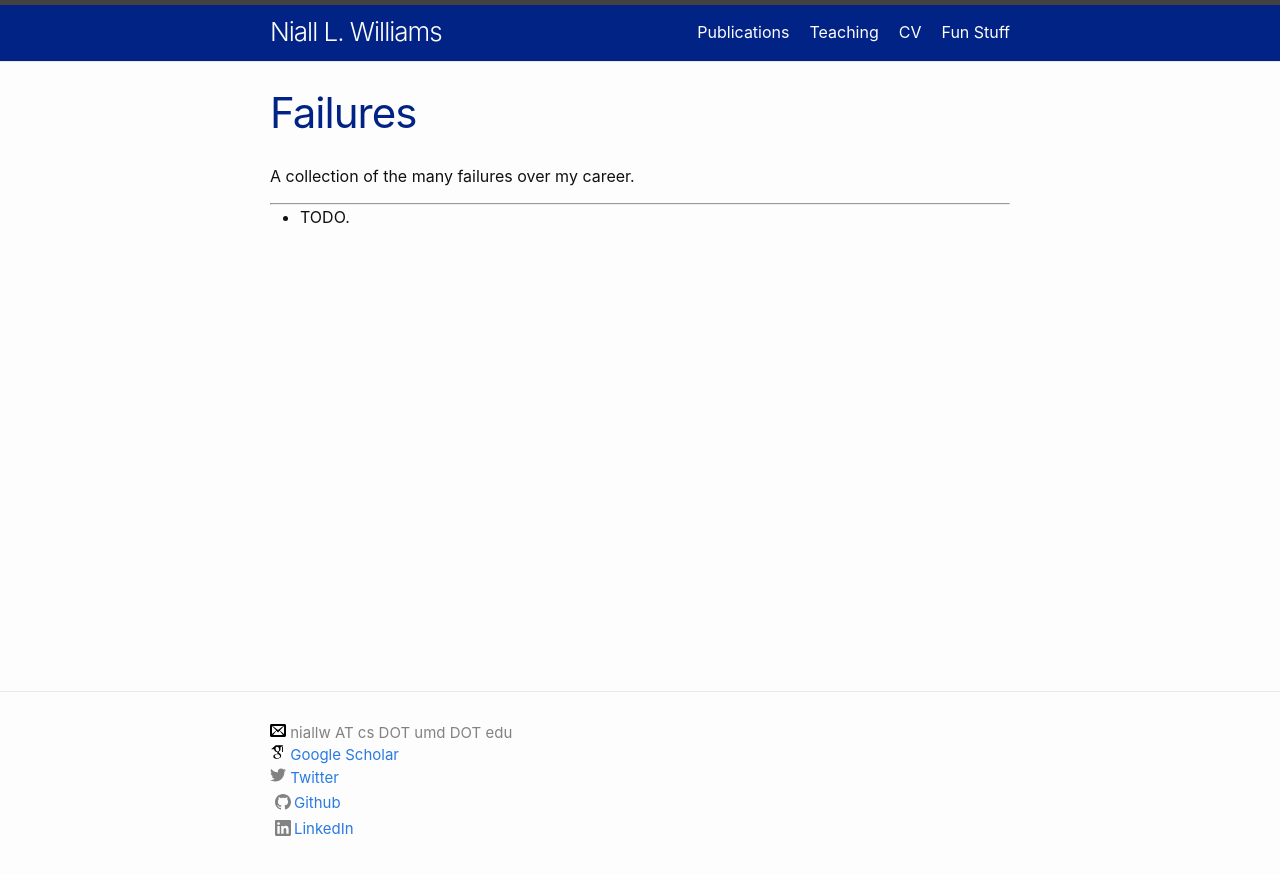
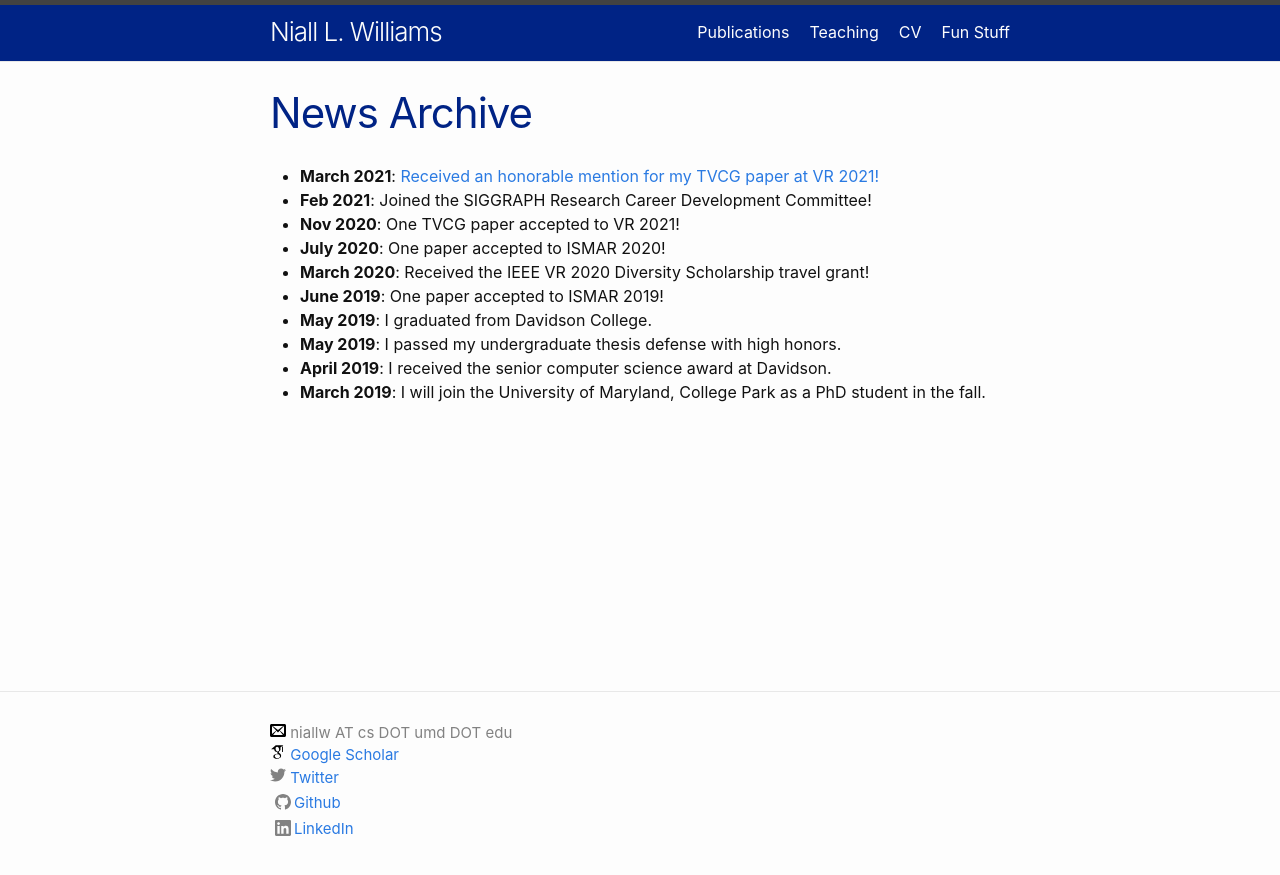
Before and after one commit to niallw/niallw.github.io, a Jekyll site: the page built from news.md, in a window 1280 px wide. Shown: the top 875 px of the page. Built offline with Jekyll 4.4.1, drawn with Linux system fonts in a browser that asks for light colours.

Commit message:
news fixed

```diff
--- a/news.md
+++ b/news.md
@@ -1,15 +1,19 @@
 ---
 layout: page
-title: Failures
-permalink: /fails/
+title: News Archive
+permalink: /news/
 ---
 
-A collection of the many failures over my career.
-
-<hr>
-
 <ul>
-	<li>
-		TODO.<br>
-	</li>
+	<li><b>March 2021</b>: <a href="https://twitter.com/niallwphd/status/1377655573513142272" target="_blank">Received an honorable mention for my TVCG paper at VR 2021!</a></li>
+	<li><b>Feb 2021</b>: Joined the SIGGRAPH Research Career Development Committee!</li>
+	<li><b>Nov 2020</b>: One TVCG paper accepted to VR 2021!</li>
+	<li><b>July 2020</b>: One paper accepted to ISMAR 2020!</li>
+	<li><b>March 2020</b>: Received the IEEE VR 2020 Diversity Scholarship travel grant!</li>
+	<li><b>June 2019</b>: One paper accepted to ISMAR 2019!</li>
+	<li><b>May 2019</b>: I graduated from Davidson College.</li>
+	<li><b>May 2019</b>: I passed my undergraduate thesis defense with high honors.</li>
+	<li><b>April 2019</b>: I received the senior computer science award at Davidson.</li>
+	<li><b>March 2019</b>: I will join the University of Maryland, College Park as a PhD student in the fall.</li>
+	<!-- <li><b>DATE</b>: NEWS</li> -->
 </ul>
```
Also changed, not shown: index.md (+1 -1 lines).
